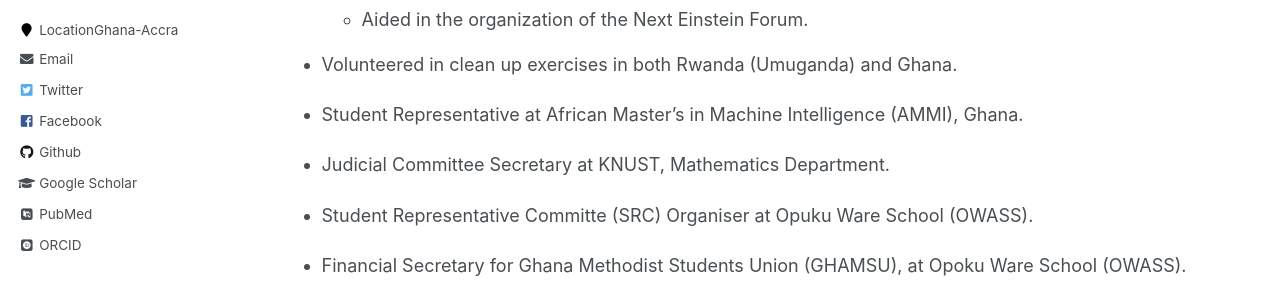
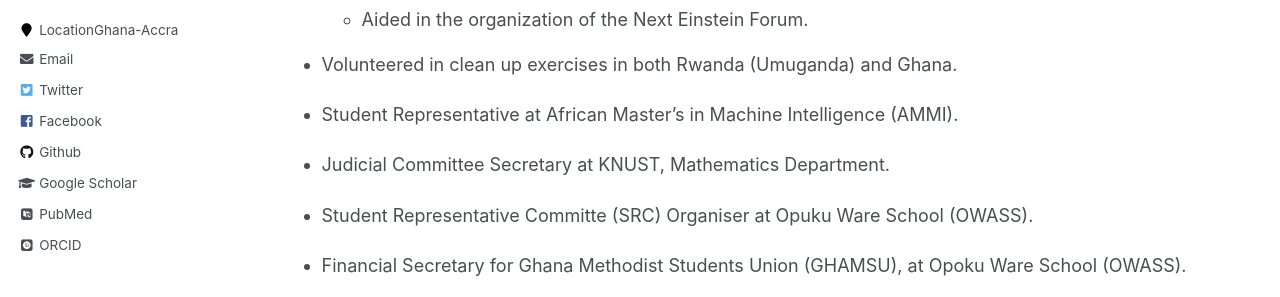
Before and after one commit to EmmanuelOwusu/EmmanuelOwusu.github.io, a Jekyll site: the page built from _pages/cv.md, in a window 1280 px wide and 900 px high, scrolled down 2054 px. Shown: the part 400-697 px from the top of the window. Built offline with Jekyll 4.4.1, drawn with Linux system fonts in a browser that asks for light colours; some web fonts are replaced.

Commit message:
Updated CV
Updated CV

```diff
--- a/_pages/cv.md
+++ b/_pages/cv.md
@@ -78,7 +78,7 @@ Service and leadership
 
 * Volunteered in clean up exercises  in both Rwanda (Umuganda)  and Ghana.
 
-* Student Representative  at African Master's in Machine Intelligence (AMMI), Ghana.
+* Student Representative  at African Master's in Machine Intelligence (AMMI).
 
 * Judicial Committee Secretary at KNUST, Mathematics Department.
 
```
